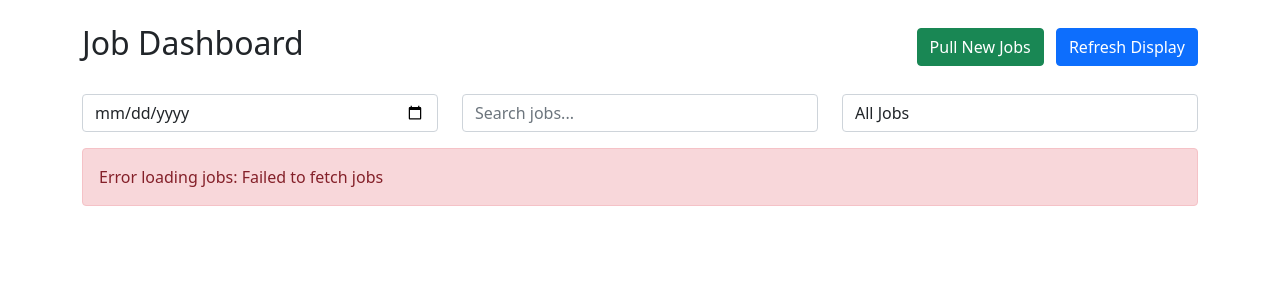
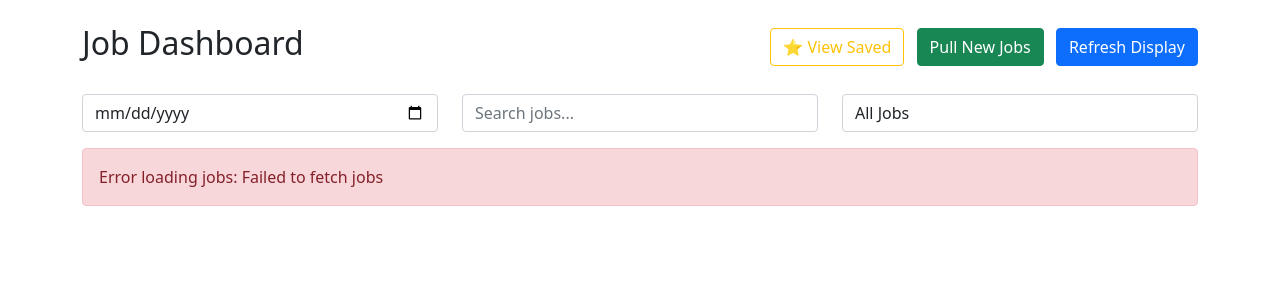
Before and after one commit to kkdub/savannah, a FastAPI app: page /dashboard in a window 1280 px wide. Shown: the part 56-356 px from the top of the page. Run offline with FastAPI, Linux system fonts and the light colour scheme.

Commit message:
feat: improve saved jobs access and navigation
- Add "Saved Jobs" link to navigation bar with direct filter parameter
- Add "⭐ View Saved" button to dashboard for quick access
- Automatically filter to starred jobs when URL parameter is present
- Update page title to "Saved Jobs" when filtering starred items
- Add star emoji to starred filter option for better visibility

Users can now easily access their saved jobs via navbar or dashboard button.

🤖 Generated with [Claude Code](https://claude.ai/code)

Co-Authored-By: Claude <noreply@anthropic.com>

```diff
--- a/app/templates/base.html
+++ b/app/templates/base.html
@@ -12,7 +12,8 @@
             <a class="navbar-brand" href="/">Savannah Jobs</a>
             <div class="navbar-nav ms-auto">
                 {% if current_user %}
-                    <a class="nav-link" href="/dashboard">Dashboard</a>
+                    <a class="nav-link" href="/dashboard">All Jobs</a>
+                    <a class="nav-link" href="/dashboard?filter=starred">Saved Jobs</a>
                     <a class="nav-link" href="/logout">Logout</a>
                 {% else %}
                     <a class="nav-link" href="/login">Login</a>
--- a/app/templates/dashboard.html
+++ b/app/templates/dashboard.html
@@ -6,6 +6,7 @@
 <div class="d-flex justify-content-between align-items-center mb-4">
     <h2>Job Dashboard</h2>
     <div>
+        <button class="btn btn-outline-warning me-2" onclick="showSavedJobs()">⭐ View Saved</button>
         <button class="btn btn-success me-2" onclick="fetchNewJobs()">Pull New Jobs</button>
         <button class="btn btn-primary" onclick="fetchJobs()">Refresh Display</button>
     </div>
@@ -21,7 +22,7 @@
     <div class="col-md-4">
         <select class="form-control" id="starredFilter" onchange="filterJobs()">
             <option value="">All Jobs</option>
-            <option value="starred">Starred Only</option>
+            <option value="starred">⭐ Starred Only</option>
             <option value="unstarred">Unstarred Only</option>
         </select>
     </div>
@@ -182,6 +183,12 @@ async function toggleStar(jobId, isStarred) {
     }
 }
 
+function showSavedJobs() {
+    document.getElementById('starredFilter').value = 'starred';
+    document.querySelector('h2').textContent = 'Saved Jobs';
+    filterJobs();
+}
+
 function filterJobs() {
     const dateFilter = document.getElementById('dateFilter').value;
     const searchFilter = document.getElementById('searchFilter').value.toLowerCase();
@@ -218,6 +225,17 @@ function filterJobs() {
 }
 
 // Load jobs when page loads
-document.addEventListener('DOMContentLoaded', fetchJobs);
+document.addEventListener('DOMContentLoaded', function() {
+    // Check URL parameters for filtering
+    const urlParams = new URLSearchParams(window.location.search);
+    const filterParam = urlParams.get('filter');
+
+    if (filterParam === 'starred') {
+        document.getElementById('starredFilter').value = 'starred';
+        document.querySelector('h2').textContent = 'Saved Jobs';
+    }
+
+    fetchJobs();
+});
 </script>
 {% endblock %}
```
